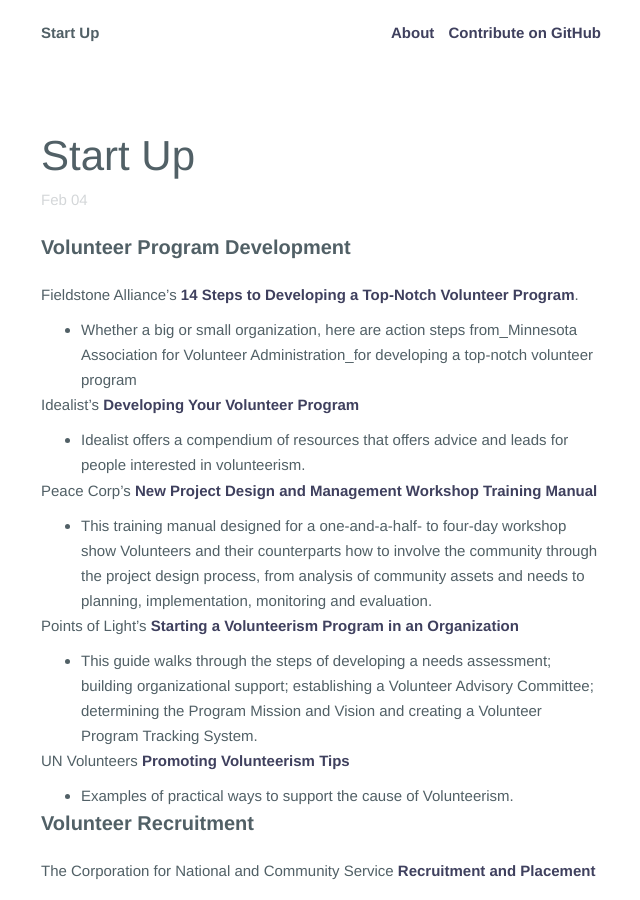
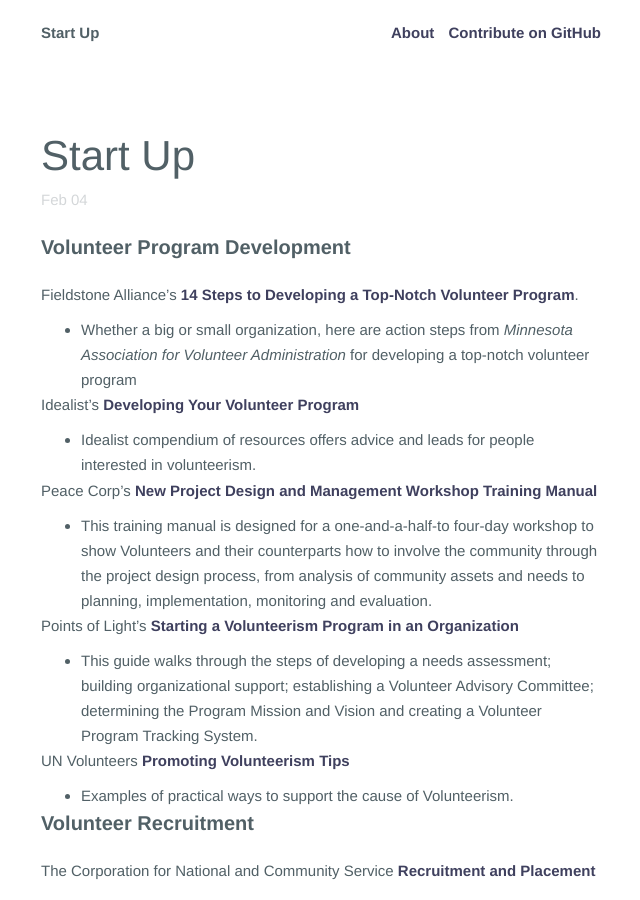
Before and after one commit to PeaceCorps/Volunteerism-Toolkit, a Jekyll site: the page built from _posts/2015-02-04-start-up.md, in a window 1280 px wide and 900 px high. Shown: the whole window, without its empty margins (319-959 px from the left). Built offline with Jekyll 4.4.1, drawn with Linux system fonts in a browser that asks for light colours; Markdown is read by kramdown in place of the engine named in the settings.

Commit message:
Update 2015-02-04-start-up.md

```diff
--- a/_posts/2015-02-04-start-up.md
+++ b/_posts/2015-02-04-start-up.md
@@ -8,15 +8,17 @@
 
 Fieldstone Alliance's [14 Steps to Developing a Top-Notch Volunteer Program](http://www.fieldstonealliance.org/client/tools_you_can_use/02-19-09_start_volunteer_program.cfm%22%20%5Cl%20%2211).
 
-- Whether a big or small organization, here are action steps from_Minnesota Association for Volunteer Administration_for developing a top-notch volunteer program
+- Whether a big or small organization, here are action steps from _Minnesota Association for Volunteer Administration_ for developing a top-notch volunteer program
 
 Idealist's [Developing Your Volunteer Program](http://www.idealist.org/info/VolunteerMgmt/Developing)
 
-- Idealist offers a compendium of resources that offers advice and leads for people interested in volunteerism.
+- Idealist compendium of resources offers advice and leads for people interested in volunteerism.
+
 
 Peace Corp's [New Project Design and Management Workshop Training Manual](http://collection.peacecorps.gov/cdm/singleitem/collection/p15105coll3/id/104/rec/78)
 
-- This training manual designed for a one-and-a-half- to four-day workshop show Volunteers and their counterparts how to involve the community through the project design process, from analysis of community assets and needs to planning, implementation, monitoring and evaluation.
+- This training manual is designed for a one-and-a-half-to four-day workshop to show Volunteers and their counterparts how to involve the community through the project design process, from analysis of community assets and needs to planning, implementation, monitoring and evaluation.
+
 
 Points of Light's [Starting a Volunteerism Program in an Organization](http://www.vaservice.org/uploads/public/Resource_Library/Nonprofit_Management/Volunteer_Recruitment_and_Management/01_Recruitment_and_Development/Starting_a_Volunteer_Program.pdf)
 
@@ -27,6 +29,8 @@
         [Promoting Volunteerism Tips](http://www.worldvolunteerweb.org/resources/how-to-guides/support.html)
 
 - Examples of practical ways to support the cause of Volunteerism.
+
+
 
 ### **Volunteer Recruitment**
 
```
